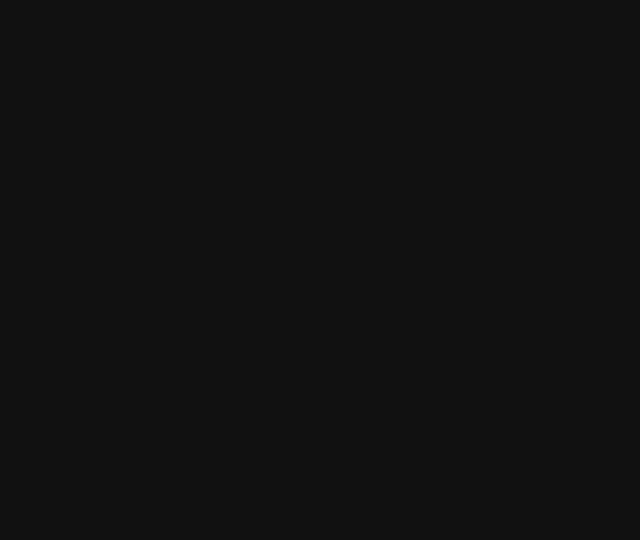
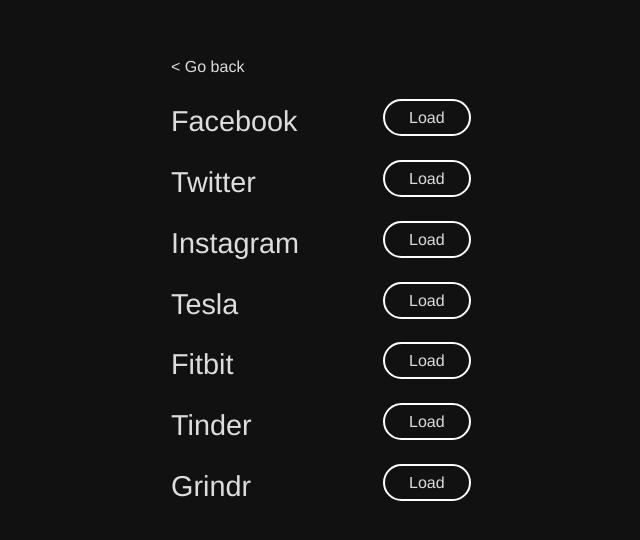
Before and after one commit to Jonesus/datahole, a React (Create React App) app: page /data in a window 1280 px wide. Shown: the part 104-644 px from the top of the page, without its empty margins (309-949 px from the left). Built offline with nearby package versions, Linux system fonts and the light colour scheme.

Commit message:
Add data enabling screen

```diff
--- a/src/App.js
+++ b/src/App.js
@@ -4,6 +4,7 @@
 import { BrowsePage } from './pages/BrowsePage';
 import { AnalyzePage } from './pages/AnalyzePage';
 import { ResultsPage } from './pages/ResultsPage';
+import { DataPage } from './pages/DataPage';
 
 import './App.css';
 
@@ -16,6 +17,7 @@
           <Route exact path="/browse" component={BrowsePage} />
           <Route exact path="/analyze" component={AnalyzePage} />
           <Route exact path="/results" component={ResultsPage} />
+          <Route exact path="/data" component={DataPage} />
         </>
       </Router>
     );
--- a/src/index.css
+++ b/src/index.css
@@ -91,3 +91,22 @@
   background-color: white;
 
 }
+
+.data-toggler input {
+  visibility: hidden;
+}
+
+.data-toggler label {
+  padding: 0.5rem 1.5rem;
+  border: 2px solid white;
+  border-radius: 4rem;
+}
+
+.data-toggler input:checked + label {
+  background-color: white;
+  color: black;
+}
+
+.data-toggler input:checked + label:after {
+  content: 'ed';
+}
--- a/src/pages/BrowsePage.jsx
+++ b/src/pages/BrowsePage.jsx
@@ -5,7 +5,7 @@
   <div>
     <h2>dis cool fgt</h2>
     <div>
-      <button>Load more data</button>
+      <Link to="/data">Load more data</Link>
     </div>
     <div>
       <label>Search for new recipes</label>
--- /dev/null
+++ b/src/pages/DataPage.jsx
@@ -0,0 +1,36 @@
+import React from 'react';
+import { withRouter } from "react-router-dom";
+
+const Back = ({ history }) => (
+  <>
+    {/* eslint-disable-next-line*/}
+    <a style={{display: 'block', textAlign: 'left', marginBottom: '2rem'}} onClick={history.goBack}>&lt; Go back</a>
+  </>
+);
+
+const BackButton = withRouter(Back);
+
+const Toggler = ({text, id}) => (
+  <div style={{display: 'flex', width: '20rem', marginBottom: '2rem'}}>
+    <span style={{fontSize: '1.8rem', width: '12rem', textAlign: 'left'}}>
+      {text}
+    </span>
+    <span className="data-toggler">
+      <input type="checkbox" name={id} id={id} />
+      <label htmlFor={id}>Load</label>
+    </span>
+  </div>
+)
+
+export const DataPage = () => (
+  <>
+    <BackButton />
+    <Toggler text="Facebook" id="facebook" />
+    <Toggler text="Twitter" id="twitter" />
+    <Toggler text="Instagram" id="instagram" />
+    <Toggler text="Tesla" id="tesla" />
+    <Toggler text="Fitbit" id="fitbit" />
+    <Toggler text="Tinder" id="tinder" />
+    <Toggler text="Grindr" id="grindr" />
+  </>
+);
```
